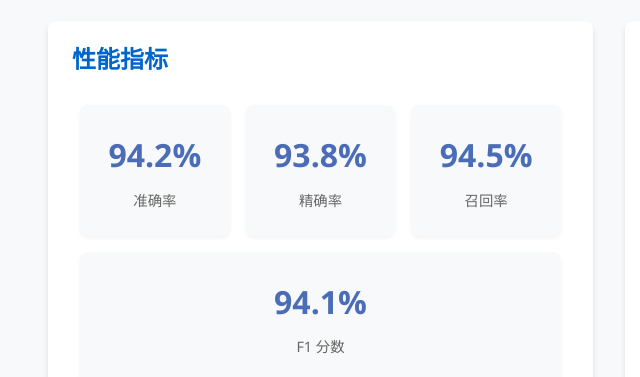
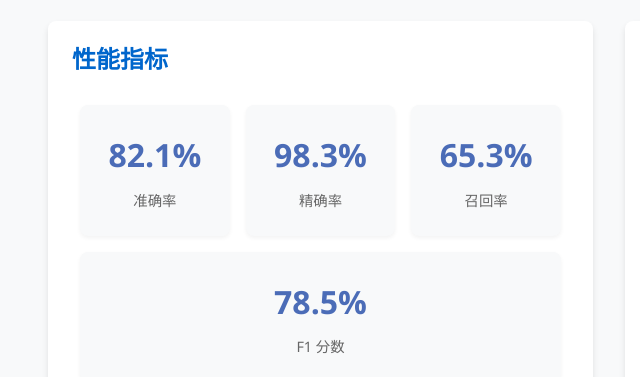
Before and after one commit to xj63/SiamCNN-Fashion, a plain HTML site: page website/index.html in a window 1280 px wide. Shown: the part 2240-2617 px from the top of the page, 31-671 px from the left. Drawn offline with Linux system fonts and the light colour scheme.

Commit message:
feat: Update performance metrics on website

```diff
--- a/website/index.html
+++ b/website/index.html
@@ -280,19 +280,19 @@
                             <h3>性能指标</h3>
                             <div class="metrics">
                                 <div class="metric-item">
-                                    <div class="metric-value">94.2%</div>
+                                    <div class="metric-value">82.1%</div>
                                     <div class="metric-name">准确率</div>
                                 </div>
                                 <div class="metric-item">
-                                    <div class="metric-value">93.8%</div>
+                                    <div class="metric-value">98.3%</div>
                                     <div class="metric-name">精确率</div>
                                 </div>
                                 <div class="metric-item">
-                                    <div class="metric-value">94.5%</div>
+                                    <div class="metric-value">65.3%</div>
                                     <div class="metric-name">召回率</div>
                                 </div>
                                 <div class="metric-item">
-                                    <div class="metric-value">94.1%</div>
+                                    <div class="metric-value">78.5%</div>
                                     <div class="metric-name">F1 分数</div>
                                 </div>
                             </div>
```
